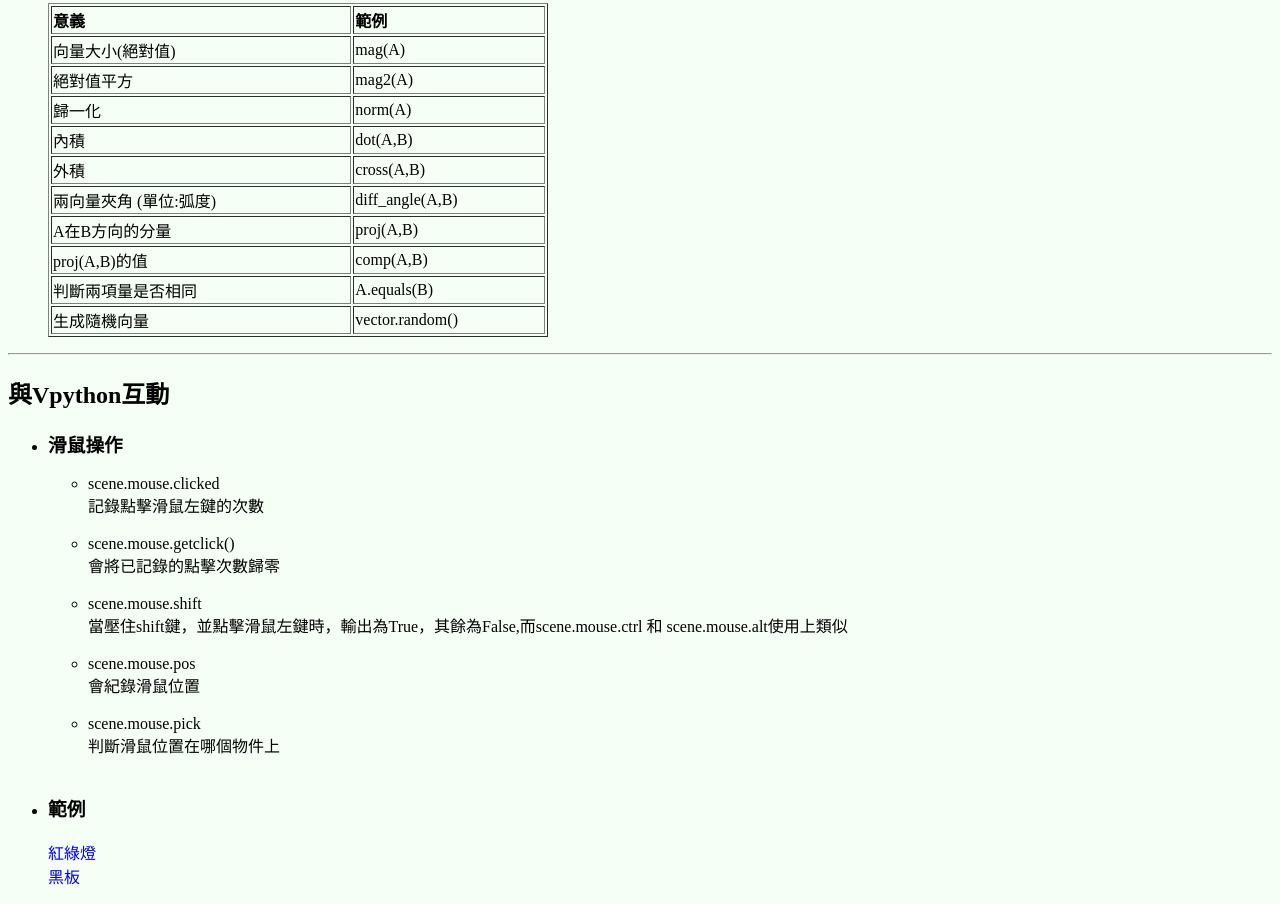
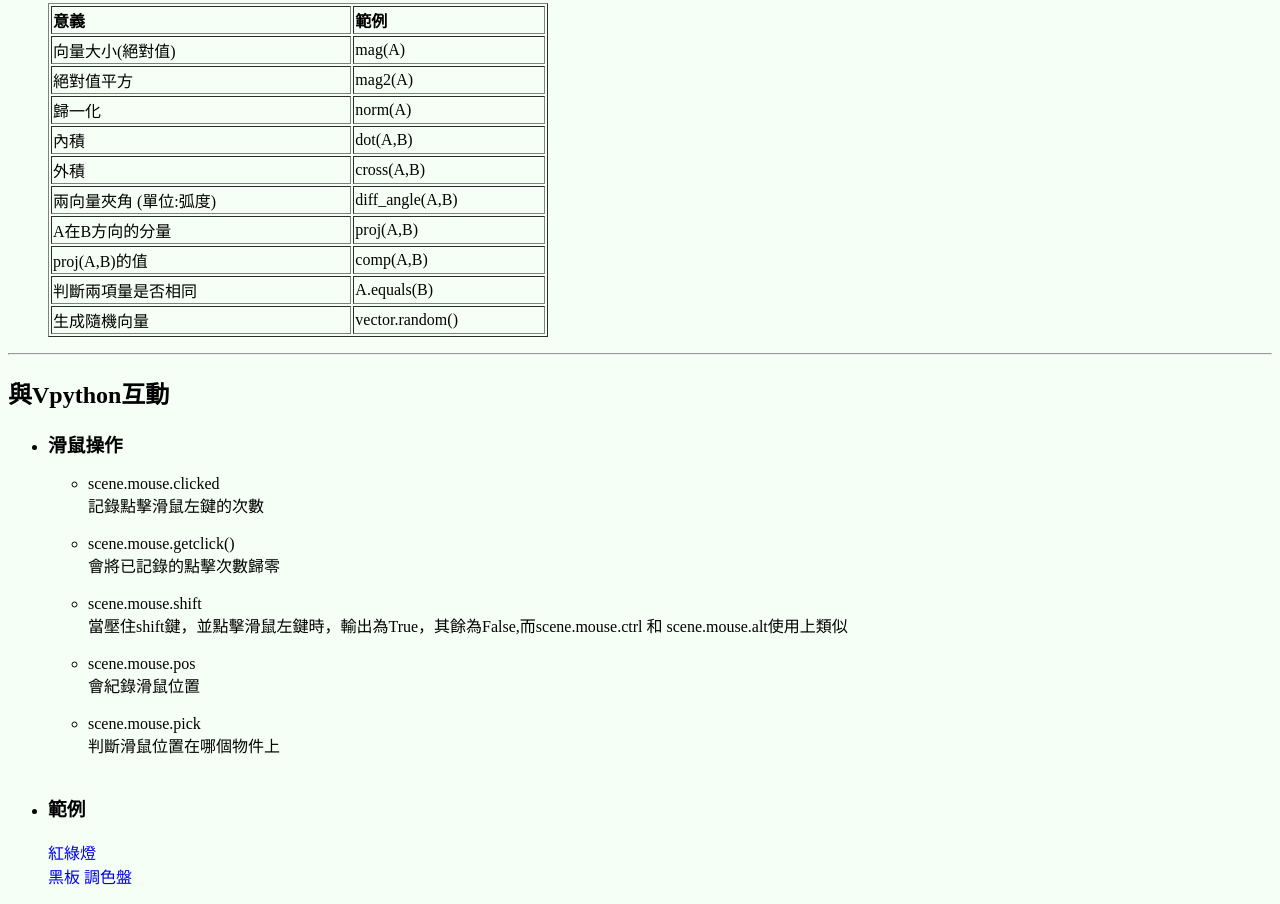
Before and after one commit to bob911017/nchu, a plain HTML site: page vpython.html in a window 1280 px wide. Shown: the part 6806-7710 px from the top of the page. Drawn offline with Linux system fonts and the light colour scheme.

Commit message:
Update vpython.html

```diff
--- a/vpython.html
+++ b/vpython.html
@@ -315,6 +315,7 @@ edited by 陳柏因
     <li><h3><a name='e2'>範例</a></h3></li>
     <a href='./example/traffic light.py' target="_blank"STYLE="text-decoration:none" >紅綠燈</a><br>
     <a href='./example/blackboard.py' target="_blank"STYLE="text-decoration:none" >黑板</a>
+    <a href='./example/color palette.py' target="_blank"STYLE="text-decoration:none" >調色盤</a>
 </ul>
 </body>
 </html>
```
